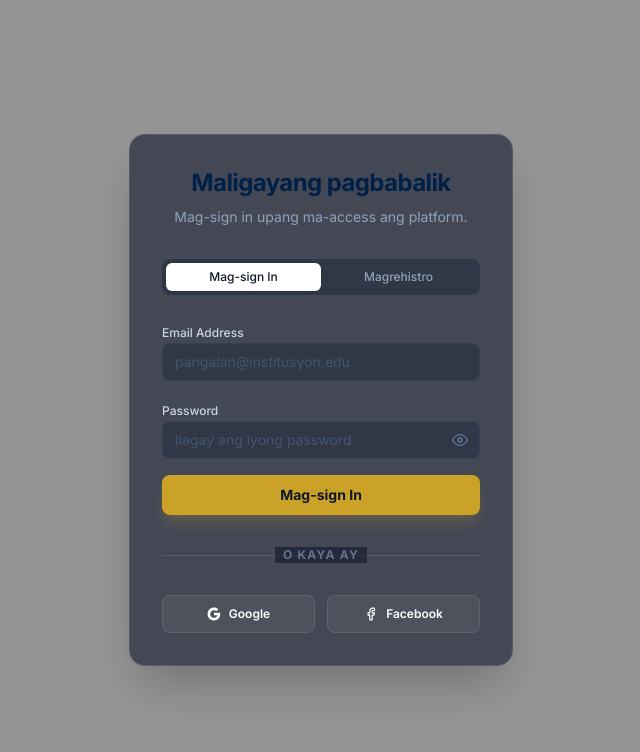
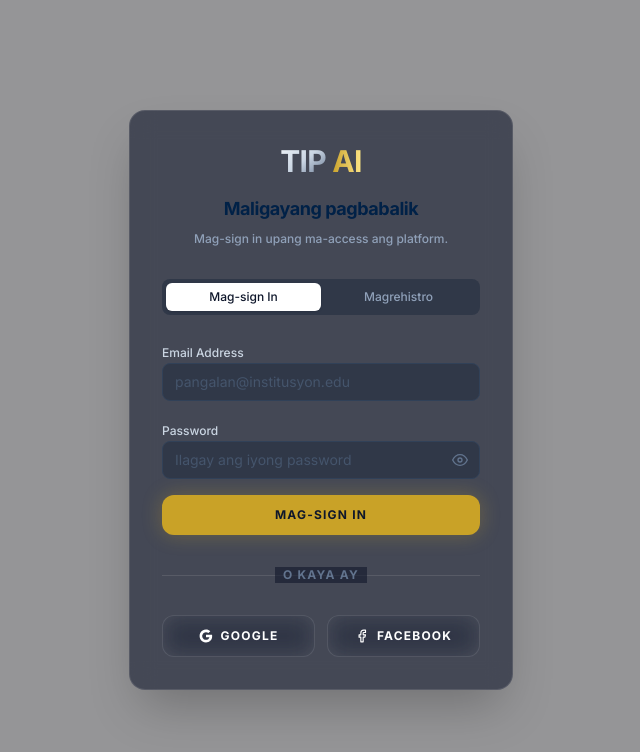
Before and after one commit to OfficalNexora/TIP, a React (Vite) app in the folder client/: page / in a window 1280 px wide. Both pictures are taken after a click on the button "SIMULAN NA NGAYON". Shown: the top 752 px of the page, without its empty margins (319-959 px from the left). Built offline with nearby package versions, Linux system fonts and the light colour scheme; no server answers.

Commit message:
COlor upgrade 3

```diff
--- a/client/src/App.jsx
+++ b/client/src/App.jsx
@@ -96,7 +96,9 @@
 
         {/* Institutional Branding Splash */}
         <div className="mt-12 text-center animate-in fade-in zoom-in duration-1000">
-           <h2 className="text-xl font-black text-white tracking-[0.2em] mb-2 uppercase">TIP <span className="text-blue-500">AI</span></h2>
+           <h2 className="text-xl font-black tracking-[0.2em] mb-2 uppercase">
+             <span className="text-transparent bg-clip-text bg-gradient-to-br from-slate-100 via-slate-300 to-slate-500">TIP</span> <span className="text-transparent bg-clip-text bg-gradient-to-r from-[#C9A227] to-amber-200">AI</span>
+           </h2>
            <p className="text-[9px] font-bold text-slate-500 uppercase tracking-[0.4em] max-w-xs leading-relaxed opacity-80">
              Tamang Integridad at Pananagutan sa Artificial Intelligence
            </p>
@@ -161,8 +163,8 @@
       {appState === 'EMAIL_CONFIRMED' && (
         <div className="fixed inset-0 z-20 flex items-center justify-center bg-transparent animate-in fade-in duration-700 p-6">
           <div className="bg-slate-900/60 backdrop-blur-md border border-white/10 p-10 w-full max-w-md rounded-2xl shadow-2xl relative z-10 animate-in zoom-in-95 duration-700 text-center">
-            <div className="w-16 h-16 bg-blue-500/20 rounded-full flex items-center justify-center mx-auto mb-6 border border-blue-500/30">
-              <svg className="w-8 h-8 text-blue-400" fill="none" viewBox="0 0 24 24" stroke="currentColor">
+            <div className="w-16 h-16 bg-[#C9A227]/20 rounded-full flex items-center justify-center mx-auto mb-6 border border-[#C9A227]/30">
+              <svg className="w-8 h-8 text-[#C9A227]" fill="none" viewBox="0 0 24 24" stroke="currentColor">
                 <path strokeLinecap="round" strokeLinejoin="round" strokeWidth={2} d="M5 13l4 4L19 7" />
               </svg>
             </div>
@@ -176,7 +178,7 @@
                 window.history.replaceState(null, null, window.location.pathname);
                 setAppState('AUTH');
               }}
-              className="w-full py-3 bg-blue-600 hover:bg-blue-700 text-white text-sm font-semibold rounded-lg transition-colors shadow-lg shadow-blue-900/20"
+              className="w-full py-3 bg-[#C9A227] hover:bg-amber-500 text-slate-900 text-xs font-black uppercase tracking-widest rounded-xl transition-all shadow-[0_0_20px_rgba(201,162,39,0.3)] hover:shadow-[0_0_30px_rgba(201,162,39,0.5)] transform active:scale-95"
             >
               Back to Login
             </button>
--- a/client/src/components/dashboard/Sidebar.jsx
+++ b/client/src/components/dashboard/Sidebar.jsx
@@ -83,7 +83,9 @@
             <div className="h-20 flex items-center px-6">
                 <div className="flex items-center gap-2.5">
                     <img src={tipLogo} alt="TIP AI" className="w-7 h-7 object-contain" />
-                    <span className="text-lg font-bold text-slate-900 dark:text-white tracking-tight">TIP <span className="text-blue-700 dark:text-blue-400">AI</span></span>
+                    <span className="text-lg font-bold tracking-tight">
+                        <span className="text-transparent bg-clip-text bg-gradient-to-br from-slate-100 via-slate-300 to-slate-500">TIP</span> <span className="text-transparent bg-clip-text bg-gradient-to-r from-[#C9A227] to-amber-200">AI</span>
+                    </span>
                 </div>
             </div>
 
--- a/client/src/components/layout/LandingNav.jsx
+++ b/client/src/components/layout/LandingNav.jsx
@@ -7,7 +7,9 @@
             <div className="w-8 h-8 relative flex items-center justify-center">
                 <img src={tipLogo} alt="TIP AI Logo" className="w-full h-full object-contain" />
             </div>
-            <span className="text-xl font-bold text-white tracking-tight">TIP <span className="text-emerald-400">AI</span></span>
+            <span className="text-xl font-bold tracking-tight">
+                <span className="text-transparent bg-clip-text bg-gradient-to-br from-slate-100 via-slate-300 to-slate-500">TIP</span> <span className="text-transparent bg-clip-text bg-gradient-to-r from-[#C9A227] to-amber-200">AI</span>
+            </span>
         </div>
     </nav>
 );
--- a/client/src/components/views/Auth.jsx
+++ b/client/src/components/views/Auth.jsx
@@ -46,10 +46,13 @@
 
                 {/* Header Section */}
                 <div className="text-center mb-8">
-                    <h2 className="text-2xl font-bold text-white mb-2">
+                    <h2 className="text-3xl font-black tracking-[0.2em] mb-4 uppercase">
+                        <span className="text-transparent bg-clip-text bg-gradient-to-br from-slate-100 via-slate-300 to-slate-500">TIP</span> <span className="text-transparent bg-clip-text bg-gradient-to-r from-[#C9A227] to-amber-200">AI</span>
+                    </h2>
+                    <h3 className="text-lg font-bold text-white mb-2">
                         {authMode === 'LOGIN' ? 'Maligayang pagbabalik' : 'Gumawa ng account'}
-                    </h2>
-                    <p className="text-sm text-slate-400">
+                    </h3>
+                    <p className="text-xs text-slate-400 font-medium">
                         {authMode === 'LOGIN' ? 'Mag-sign in upang ma-access ang platform.' : 'Ilagay ang iyong mga detalye upang magsimula.'}
                     </p>
                 </div>
@@ -113,10 +116,10 @@
 
                     <button
                         type="submit"
-                        className="w-full py-2.5 bg-[#C9A227] hover:bg-amber-600 text-slate-900 text-sm font-bold rounded-lg transition-colors shadow-lg shadow-[#C9A227]/20 flex items-center justify-center gap-2 mt-2"
+                        className="w-full py-3 bg-[#C9A227] hover:bg-amber-500 text-slate-900 text-xs font-black uppercase tracking-widest rounded-xl transition-all shadow-[0_0_20px_rgba(201,162,39,0.3)] hover:shadow-[0_0_30px_rgba(201,162,39,0.5)] transform active:scale-95 flex items-center justify-center gap-2 mt-4"
                         disabled={loading}
                     >
-                        {loading ? 'Nag-si-sign in...' : (authMode === 'LOGIN' ? 'Mag-sign In' : 'Gumawa ng Account')}
+                        {loading ? 'NAG-SI-SIGN IN...' : (authMode === 'LOGIN' ? 'MAG-SIGN IN' : 'GUMAWA NG ACCOUNT')}
                     </button>
                 </form>
 
@@ -143,7 +146,7 @@
                             setLoading(false);
                         }}
                         disabled={loading}
-                        className="flex items-center justify-center gap-2 py-2.5 bg-white/5 hover:bg-white/10 border border-white/10 rounded-lg text-white text-xs font-semibold transition-all"
+                        className="flex items-center justify-center gap-2 py-3 bg-white/5 hover:bg-white/10 border border-white/10 backdrop-blur-md rounded-xl text-white text-xs font-black uppercase tracking-widest transition-all"
                     >
                         <Icons.Google size={14} />
                         Google
@@ -159,7 +162,7 @@
                             setLoading(false);
                         }}
                         disabled={loading}
-                        className="flex items-center justify-center gap-2 py-2.5 bg-white/5 hover:bg-white/10 border border-white/10 rounded-lg text-white text-xs font-semibold transition-all"
+                        className="flex items-center justify-center gap-2 py-3 bg-white/5 hover:bg-white/10 border border-white/10 backdrop-blur-md rounded-xl text-white text-xs font-black uppercase tracking-widest transition-all"
                     >
                         <Icons.Facebook size={14} />
                         Facebook
--- a/client/src/components/views/Landing.jsx
+++ b/client/src/components/views/Landing.jsx
@@ -49,8 +49,8 @@
                 </div>
 
                 {/* Primary Branding */}
-                <h1 className="hero-element text-6xl md:text-8xl font-black tracking-tighter text-white mb-4 leading-tight">
-                    TIP <span className="text-transparent bg-clip-text bg-gradient-to-r from-[#C9A227] to-amber-200">AI</span>
+                <h1 className="hero-element text-6xl md:text-8xl font-black tracking-tighter mb-4 leading-tight">
+                    <span className="text-transparent bg-clip-text bg-gradient-to-br from-slate-100 via-slate-300 to-slate-500">TIP</span> <span className="text-transparent bg-clip-text bg-gradient-to-r from-[#C9A227] to-amber-200">AI</span>
                 </h1>
 
                 {/* Full Name with Gradient Line */}
```
